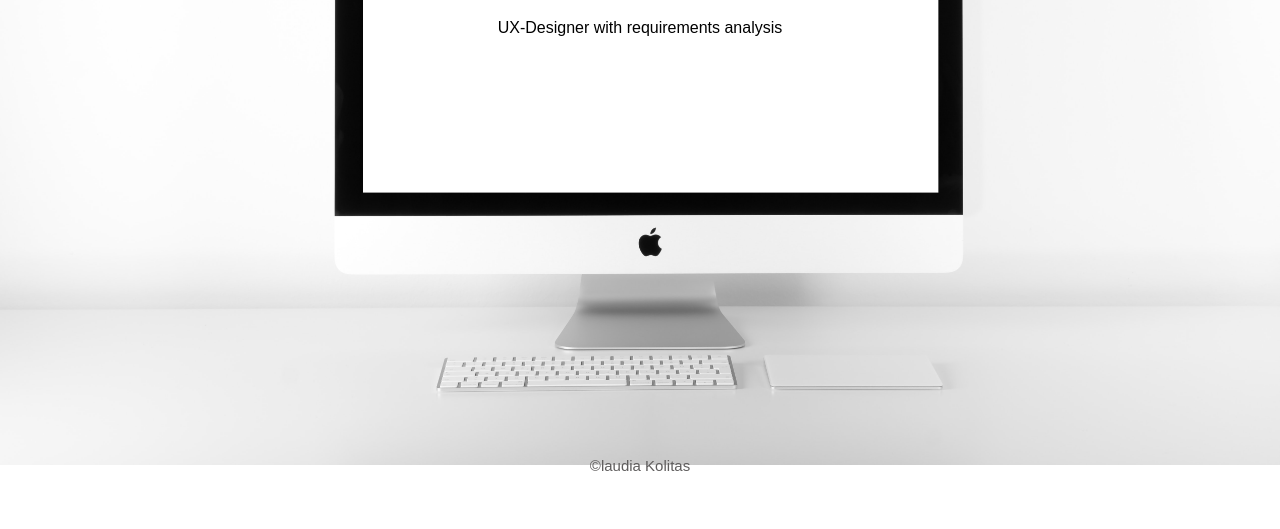
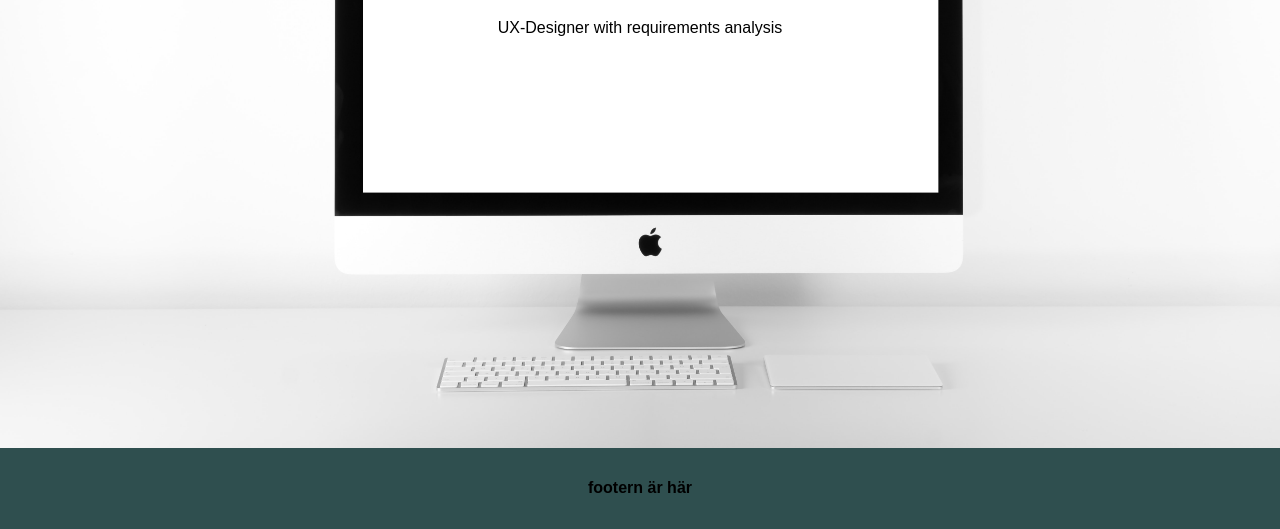
Before and after one commit to ClaudiaKolitas/Webbutveckling, a plain HTML site: page Claudia Kolitas Uxportfolio/index.html in a window 1280 px wide. Shown: the part 312-841 px from the top of the page. Before the commit the page ends 800 px from the top, so only its background shows below. Drawn offline with Linux system fonts and the light colour scheme.

Commit message:
Torsdag 20 januari

```diff
--- a/Claudia Kolitas Uxportfolio/index.html
+++ b/Claudia Kolitas Uxportfolio/index.html
@@ -68,7 +68,8 @@
       <br>
       <br>
       <br>
-      <footer>
-        <p>&copy;laudia Kolitas</p><!-- Text i footern (längst ned på sidan)-->
-      </footer>
+      <br>
+              <div class="footer1">
+        <h4> footern är här</h4>
+
 </html>
--- a/Claudia Kolitas Uxportfolio/style.css
+++ b/Claudia Kolitas Uxportfolio/style.css
@@ -128,12 +128,6 @@ a {
 }
 
 
-footer p {
-  font-size: 15px;
-  text-align: center;
-  color: rgb(95, 93, 93);
-}
-
 .id1 {
   border: 2px solid black;
   padding: 25px;
@@ -180,3 +174,9 @@ img {
   border-radius: 50%;
   border: 3px solid rgb(255, 255, 255);
 }
+
+.footer1{
+  background-color: darkslategray;
+  padding:10px;
+  text-align: center;
+}
```
Also changed, not shown: Claudia Kolitas Uxportfolio/Page1.html (+3 -3 lines).
